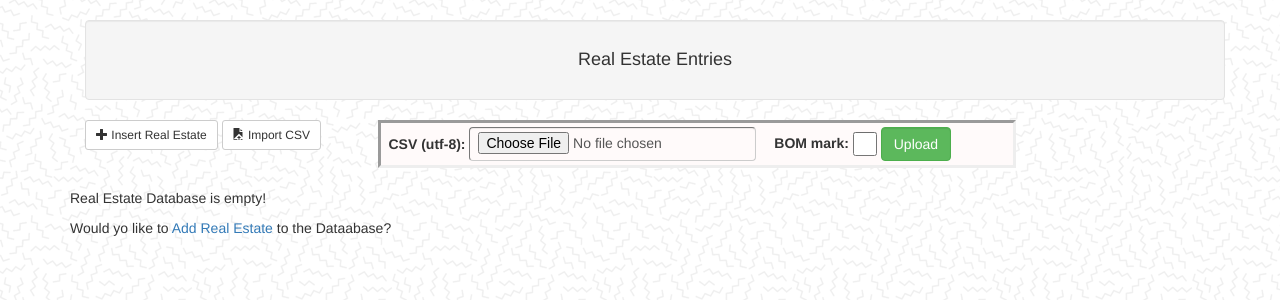
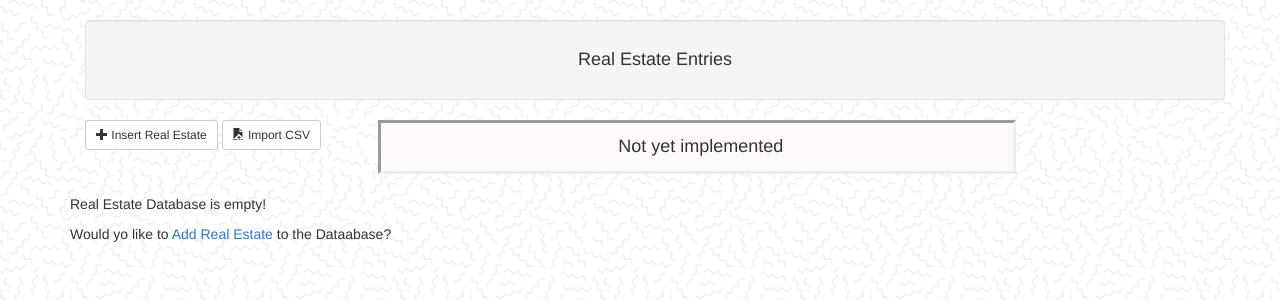
Before and after one commit to RoJac88/asset_manager, a Flask app: page /realestate in a window 1280 px wide, after a click on "Import CSV". Shown: the part 52-352 px from the top of the page. Run offline with Flask 2, Linux system fonts and the light colour scheme; the visitor is signed in with stand-in values (Sample User, id 1); data comes from the database, SQL or seed files in the repository; data that the repository does not hold is empty; some libraries are stand-ins or nearby versions.

Commit message:
Hidden form for not implemented bulk import of real estate

```diff
--- a/app/templates/realestate/realestate.html
+++ b/app/templates/realestate/realestate.html
@@ -48,6 +48,8 @@
 		</div>
 		<div class="col-sm-7">
 			<div class="collapse" id="csv">
+				<h4 class="text-center">Not yet implemented</h4>
+				<!-- TODO: Bulk import realestate
 				<form method="post" action="" class="form-inline" role="form" enctype="multipart/form-data">
 					<div class = "form-group">
 				    {{ form.csrf_token }}
@@ -63,6 +65,7 @@
 						{{ form.submit(class="form-control btn-success") }}
 					</div>
 				</form>
+				 --->
 			</div>
 		</div>
 	</div>
```
